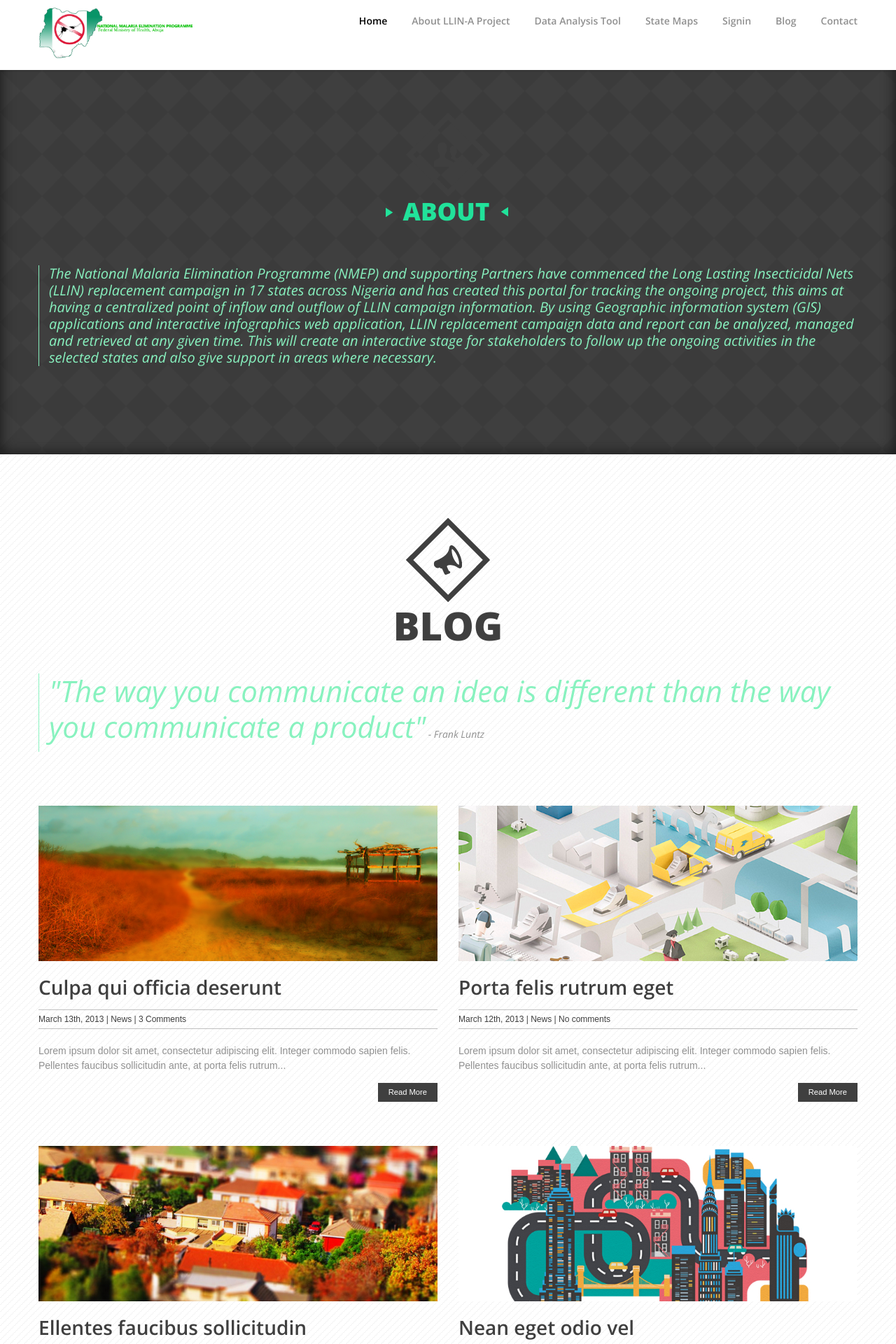
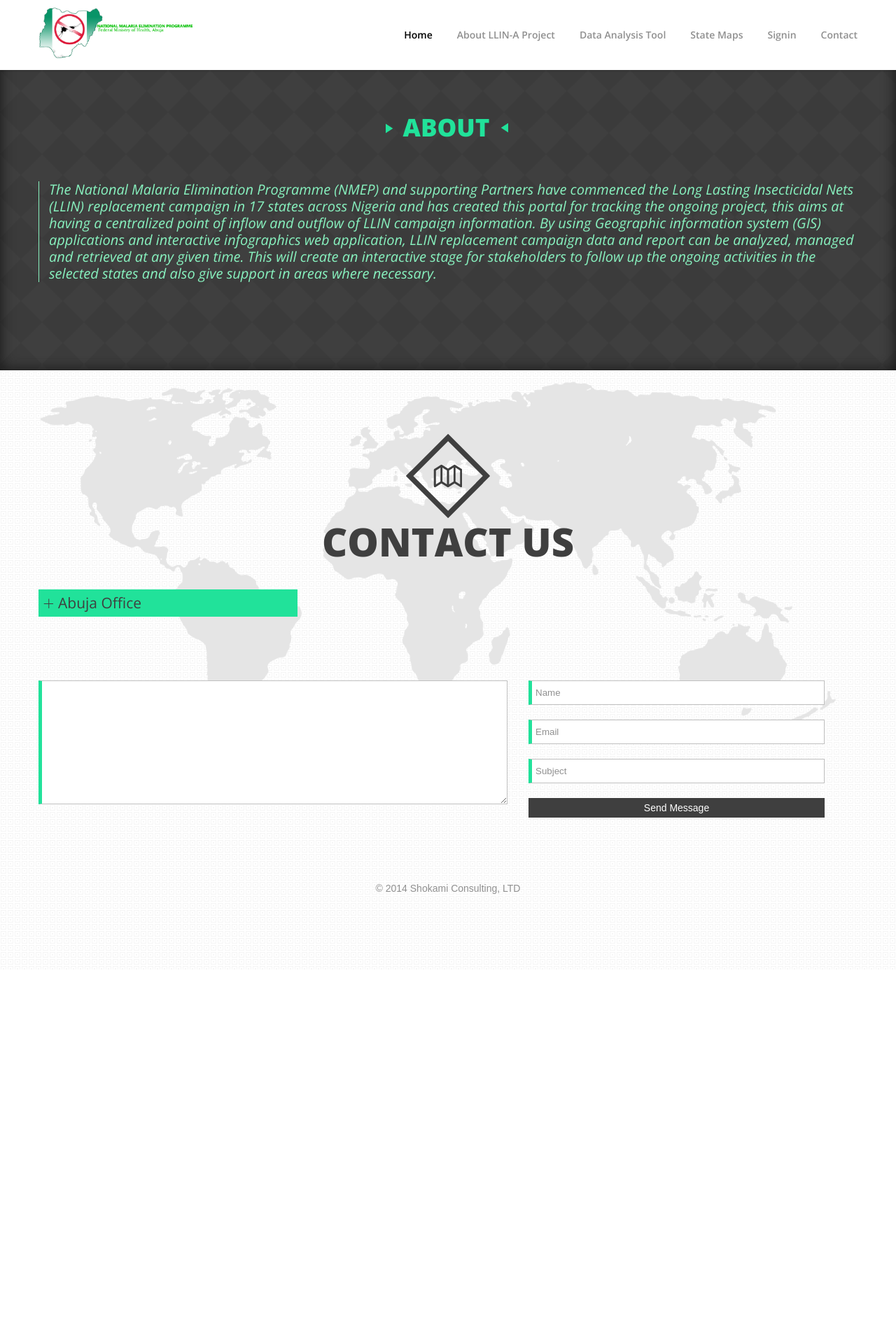
Before and after one commit to hakimkal/llin, a Django app: page / in a window 1280 px wide. Shown: the top 1920 px of the page at 70% size. After the commit the page ends 1277 px from the top, so only its background shows below. Run offline with Django 3.2, Linux system fonts and the light colour scheme; data that the repository does not hold is empty; some libraries are stand-ins or nearby versions.

Commit message:
added the tutorial and created a form

```diff
--- a/states/urls.py
+++ b/states/urls.py
@@ -1,11 +1,11 @@
 from django.conf.urls import url, patterns
 
-from states.views import StateListing, MapsStatesListing, StateListFrame, StateDetailView
+from states.views import StateListing, MapsStatesListing, StateListFrame, StateDetailView, ContactUs
 
 urlpatterns = patterns('',
                       url(r'^$',StateListing.as_view(), name='listing'),
                       url(r'^maps/$',MapsStatesListing.as_view(), name='maps'),
                       url(r'^stateslist/$', StateListFrame.as_view(), name='states_list'),
                       url(r'^(?P<pk>\d+)/$', StateDetailView.as_view(), name='state'),
-
+                      url(r'^contact/$',ContactUs.as_view(), name="contactus")
                       )
--- a/states/views.py
+++ b/states/views.py
@@ -1,9 +1,13 @@
 from django.shortcuts import render
 from django.views.generic import ListView, DetailView
+from django.views.generic.edit import FormView
 from .models import State
 from homepagebanners.models import Homepagebanner
 from states_documents.models import StateDocument
+from .forms import ContactForm
+from django.core.mail import send_mail
 
+from django.contrib import messages
 class StateListing(ListView):
     model = State
 
@@ -44,3 +48,12 @@ class StateDetailView(DetailView):
     model = State
     #d = State.StateDocument.objects.all()
     #print d
+
+class ContactUs(FormView):
+    form_class = ContactForm
+    success_url = '/'
+    def form_valid(self, form):
+       # This method is called when valid form data has been POSTed.
+       # It should return an HttpResponse.
+       form.send_email()
+       return super(ContactUs, self).form_valid(form)
--- a/templates/base.html
+++ b/templates/base.html
@@ -15,6 +15,7 @@
  <meta name="Author" content="Shokami Consulting Limited, Olushola Dabiri">
   <meta name="Company" content="Shokami Consulting Limited, Olushola Dabiri"
 <meta name="Website" content="Geographic Information Systems, Abuja, Nigeria">
+  <meta name="Developer" content="Le Proghrammeen Solutions,Abdulhakim Haliru">
 
     <link rel="stylesheet" href="{% static 'css/bootstrap.css' %}" type="text/css" media="screen">
 	<link rel="stylesheet" href="{% static 'css/bootstrap-responsive.css' %}"  type="text/css" media="screen">
@@ -48,7 +49,7 @@
 
 
 
-<p class="copyright">&copy; {% now "Y" %} Shokami Consulting, LTD </p>
+<p class="copyright">&copy; {% now "Y" %} Shokami Consulting, LTD  </p>
 
 </div><!--end span12 -->
 </div><!--end row -->
--- a/templates/header.html
+++ b/templates/header.html
@@ -9,7 +9,7 @@
  <img src="{% static "images/logo.png" %}" width="220" height="160" alt=""/></a>
  </div>
 
- <ul id="menu-my-menu" class="menu">
+ <ul id="menu-my-menu" class="menu" style="margin-top:40px;">
  <li><a href="{% url 'listing' %}#top">Home</a></li>
  <li><a href="#join-team">About LLIN-A Project</a></li>
  <li><a href="{% url 'maps' %}">Data Analysis Tool</a></li>
@@ -23,7 +23,7 @@
   <li><a href="{% url 'login' %}">Signin</a></li>
  <!--<li><a href="{% url 'register' %}">Signup</a></li>-->
 {% endif %}
- <li><a href="#blog">Blog</a></li>
+
  <li><a href="{% url 'listing' %}#contact">Contact</a></li>
  </ul>
 
--- a/templates/states/maps_states.html
+++ b/templates/states/maps_states.html
@@ -11,7 +11,7 @@
 <br/>
 <br/>
 <br/>
-<div class="span-1-offset span3"><a href="#" class="btn button success"> Download Infographic Tutorial </a></div>
+<div class="span-1-offset span3"><a href="{% static "Data_analysis_tool_Interface_Tutorial.pptx" %}" target="_blank" class="btn button success"> Download Infographic Tutorial </a></div>
 
  <style type="text/css">
     iframe{}
--- a/templates/states/state_list.html
+++ b/templates/states/state_list.html
@@ -27,10 +27,6 @@
 <div class="row">
 <div class="span12 sub-sec-title">
 
-<div class="icon">
- <img src="{%static 'images/icon-about.png' %}" alt="" />
-</div><!--end icon -->
-
 <div class="sub-sec-title">
 <h1><strong>ABOUT</strong></h1>
 </div>
@@ -57,98 +53,7 @@ By using Geographic information system (GIS) applications and interactive infogr
 <!--END SECTION ABOUT-->
 
 <!--BEGIN SECTION BLOG-->
-<section id="blog" class="mutualWrap sectP">
-<div class="container">
-<div class="row">
-<div class="span12">
 
-<div class="icon">
- <img src="{% static "images/icon-blog.png" %}" alt="" />
-
-</div><!--end icon -->
-
-<h2 class="section-title">Blog</h2>
-
-<h3 class="section-quote">"The way you communicate an idea is different than the way you communicate a product"<span> - Frank Luntz</span></h3>
-
-<div class="row">
-<div class="span6 post no-b">
-<a href="#">
-<div class="post-img">
-<img width="770" height="300" src="{% static "images/blog/blog-1.jpg" %}" alt="Culpa qui officia deserunt" title="" /><div class="mask"><div class="mask-elem"><img src="images/more-img.png" alt="more" />
-</div>
-</div><!--end mask-->
-</div><!--end post-img-->
-</a>
-<div class="post-container">
-<h4 class="post-title no-b"><a href="#">Culpa qui officia deserunt</a></h4>
-<div class="published no-b">March 13th, 2013 | <a href="#" title="">News</a> | <a href="#" title="">3 Comments</a></div>
-<p>Lorem ipsum dolor sit amet, consectetur adipiscing elit. Integer commodo sapien felis. Pellentes faucibus sollicitudin ante, at porta felis rutrum...</p></div>
-<div class="read-more"><a href="page-blog-single.html">Read More</a></div>
-
-</div><!--end post-->
-
-<div class="span6 post no-b">
-<a href="#">
-<div class="post-img">
-<img width="770" height="300" src="{% static "images/blog/blog-2.jpg" %}" alt="Porta felis rutrum eget" title="" /><div class="mask"><div class="mask-elem"><img src="images/more-img.png" alt="more" />
-</div>
-</div><!--end mask-->
-</div><!--end post-img-->
-</a>
-<div class="post-container">
-<h4 class="post-title no-b"><a href="#">Porta felis rutrum eget</a></h4>
-<div class="published no-b">March 12th, 2013 | <a href="#" title="View all posts in News" rel="category">News</a> | <a href="#" title="Comment on Porta felis rutrum eget">No comments</a></div>
-<p>Lorem ipsum dolor sit amet, consectetur adipiscing elit. Integer commodo sapien felis. Pellentes faucibus sollicitudin ante, at porta felis rutrum...</p></div>
-<div class="read-more"><a href="page-blog-single.html">Read More</a></div>
-
-</div><!--end post-->
-
-
-				 </div><!--end row-->
-
-
- <div class="row">
-<div class="span6 post no-b">
-<a href="#">
-<div class="post-img">
-<img width="770" height="300" src="{% static "images/blog/blog-3.jpg" %}" alt="Ellentes faucibus sollicitudin" title="" /><div class="mask"><div class="mask-elem"><img src="images/more-img.png" alt="more" />
-</div>
-</div><!--end mask-->
-</div><!--end post-img-->
-</a>
-<div class="post-container">
-<h4 class="post-title no-b"><a href="p#">Ellentes faucibus sollicitudin</a></h4>
-<div class="published no-b">March 11th, 2013 | <a href="#" title="View all posts in News" rel="category">News</a> | <a href="#" title="Comment on Ellentes faucibus sollicitudin">No comments</a></div>
-<p>Lorem ipsum dolor sit amet, consectetur adipiscing elit. Integer commodo sapien felis. Pellentes faucibus sollicitudin ante, at porta felis rutrum...</p></div>
-<div class="read-more"><a href="page-blog-single.html">Read More</a></div>
-
-</div><!--end post-->
-
-<div class="span6 post no-b">
-<a href="page-blog-single.html">
-<div class="post-img">
-<img width="770" height="300" src="{% static "images/blog/blog-4.jpg" %}" alt="Nean eget odio vel" title="" /><div class="mask"><div class="mask-elem"><img src="images/more-img.png" alt="more" />
-</div>
-</div><!--end mask-->
-</div><!--end post-img-->
-</a>
-<div class="post-container">
-<h4 class="post-title no-b"><a href="#">Nean eget odio vel</a></h4>
-<div class="published no-b">March 10th, 2013 | <a href="#" title="View all posts in News" rel="category">News</a> | <a href="#" title="Comment on Nean eget odio vel">No comments</a></div>
-<p>Lorem ipsum dolor sit amet, consectetur adipiscing elit. Integer commodo sapien felis. Pellentes faucibus sollicitudin ante, at porta felis rutrum...</p></div>
-<div class="read-more"><a href="page-blog-single.html">Read More</a></div>
-
-</div><!--end post-->
-
-</div><!--end row-->
-
-</div><!--end span12 -->
-</div><!--end row -->
-</div><!--end container -->
-</section><!--end-blog-->
-
-<!--END SECTION BLOG-->
 
 <!-- END BLOG -->
 
@@ -159,7 +64,7 @@ By using Geographic information system (GIS) applications and interactive infogr
 <div id="world-map">
 <div class="row">
 <div class="span12">
-<img src="images/world-map.png" alt="" />
+<img src="{% static "images/world-map.png" %}" alt="" />
 </div>
 </div>
 </div>
@@ -168,7 +73,7 @@ By using Geographic information system (GIS) applications and interactive infogr
 <div class="span12">
 
 <div class="icon">
-<img src="images/icon-contact.png" alt="" />
+<img src="{% static "images/icon-contact.png" %}" alt="" />
 </div><!--end icon -->
 
 <h2 class="section-title">Contact Us</h2>
@@ -183,11 +88,11 @@ By using Geographic information system (GIS) applications and interactive infogr
     <div id="office0" class="toggle_container">
    <p>
 
-<strong>Address:</strong> Company Street nr 1 New York, USA<br/>
+<strong>Address:</strong> F15 Febson Mall, Wuse Zone 4. Abuja<br/>
 
-<strong>Phone:</strong> (+00) 000 000 0000<br/>
+<strong>Phone:</strong> (+234) 803 285 2549<br/>
 
-<strong>Email:</strong> contact@website.com
+<strong>Email:</strong> shokami@yahoo.com
 
      </p>    </div>
 
@@ -196,36 +101,13 @@ By using Geographic information system (GIS) applications and interactive infogr
 
 <div class="span4">
 
-    <h4 class="trigger"><a href="#office1">Lagos Office</a></h4>
-
-    <div id="office1" class="toggle_container">
-    <p>
-
-<strong>Address:</strong> Company Street nr 1 London, UK<br/>
-
-<strong>Phone:</strong> (+00) 000 000 0000<br/>
-
-<strong>Email:</strong> contact@website.com
-
-     </p>    </div>
 
 </div>
 
 
 <div class="span4">
 
-    <h4 class="trigger"><a href="#office2">Borno Office</a></h4>
 
-    <div id="office2" class="toggle_container">
-    <p>
-
-<strong>Address:</strong> Company Street nr 1 Berlin, Germany<br/>
-
-<strong>Phone:</strong> (+00) 000 000 0000<br/>
-
-<strong>Email:</strong> contact@website.com
-
-     </p>    </div>
 
 </div>
 
@@ -233,8 +115,8 @@ By using Geographic information system (GIS) applications and interactive infogr
 
 <div class="row contact-form">
 
-<form method="post" id="my-form" action='#'>
-
+<form method="post" id="my-form2" action='{% url 'contactus' %}'>
+{% csrf_token %}
      <div class="span7">
         <textarea name="message" id="message2" cols="100%" rows="11" tabindex="4"></textarea>
 
@@ -242,9 +124,9 @@ By using Geographic information system (GIS) applications and interactive infogr
         </div>
 
     <div class="span5">
-<input type="text" name="author" id="author" class="comm-field"  value="Name" size="22" tabindex="1" onFocus="if(this.value=='Name')this.value='';" onBlur="if(this.value=='')this.value='Name';" />
+<input type="text" name="name" id="author" class="comm-field"  value="Name" size="22" tabindex="1" onFocus="if(this.value=='Name')this.value='';" onBlur="if(this.value=='')this.value='Name';" />
    		<input type="text" name="email" id="email" class="comm-field" value="Email" size="22" tabindex="2" onFocus="if(this.value=='Email')this.value='';" onBlur="if(this.value=='')this.value='Email';"  />
-   		<input type="text" name="title" id="title" class="comm-field" value="Subject" size="22" tabindex="3" onFocus="if(this.value=='Subject')this.value='';" onBlur="if(this.value=='')this.value='Subject';" />
+   		<input type="text" name="subject" id="title" class="comm-field" value="Subject" size="22" tabindex="3" onFocus="if(this.value=='Subject')this.value='';" onBlur="if(this.value=='')this.value='Subject';" />
 		<input name="submit" type="submit" id="submit" tabindex="5" style="width:90%;" value="Send Message" />
      </div>
 
```
Also changed, not shown: states/forms.py (added, +12 -0 lines), 1 other file.
